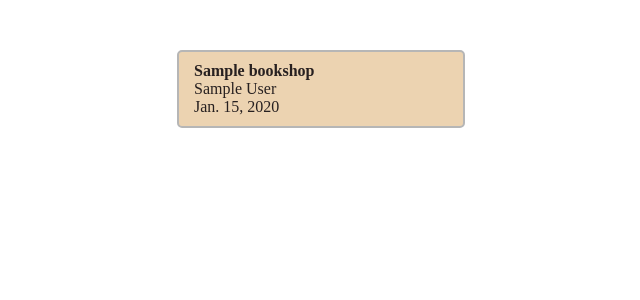
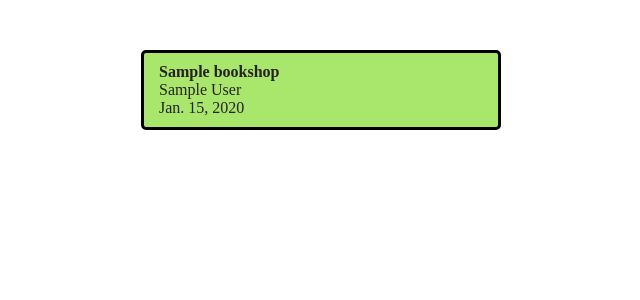
Before and after one commit to desteri/todo, a Django app: page /book/ in a window 1280 px wide. Shown: the top 300 px of the page, without its empty margins (319-959 px from the left). Run offline with Django 3.2, Linux system fonts and the light colour scheme; tables that the repository leaves empty hold one stand-in row (values such as "Sample post").

Commit message:
changes in books.css

```diff
--- a/main/static/style/books.css
+++ b/main/static/style/books.css
@@ -20,10 +20,10 @@ section {
 }
 
 .book_item {
-    border: 2px solid rgb(182, 182, 182);
+    border: 3px solid rgb(0, 0, 0);
     border-radius: 5px;
-    width: 24%;
+    width: 30%;
     padding: 10px 15px;
-    background-color: #ecd3b1;
+    background-color: #a8e76c;
     margin-bottom: 20px;
 }
```
